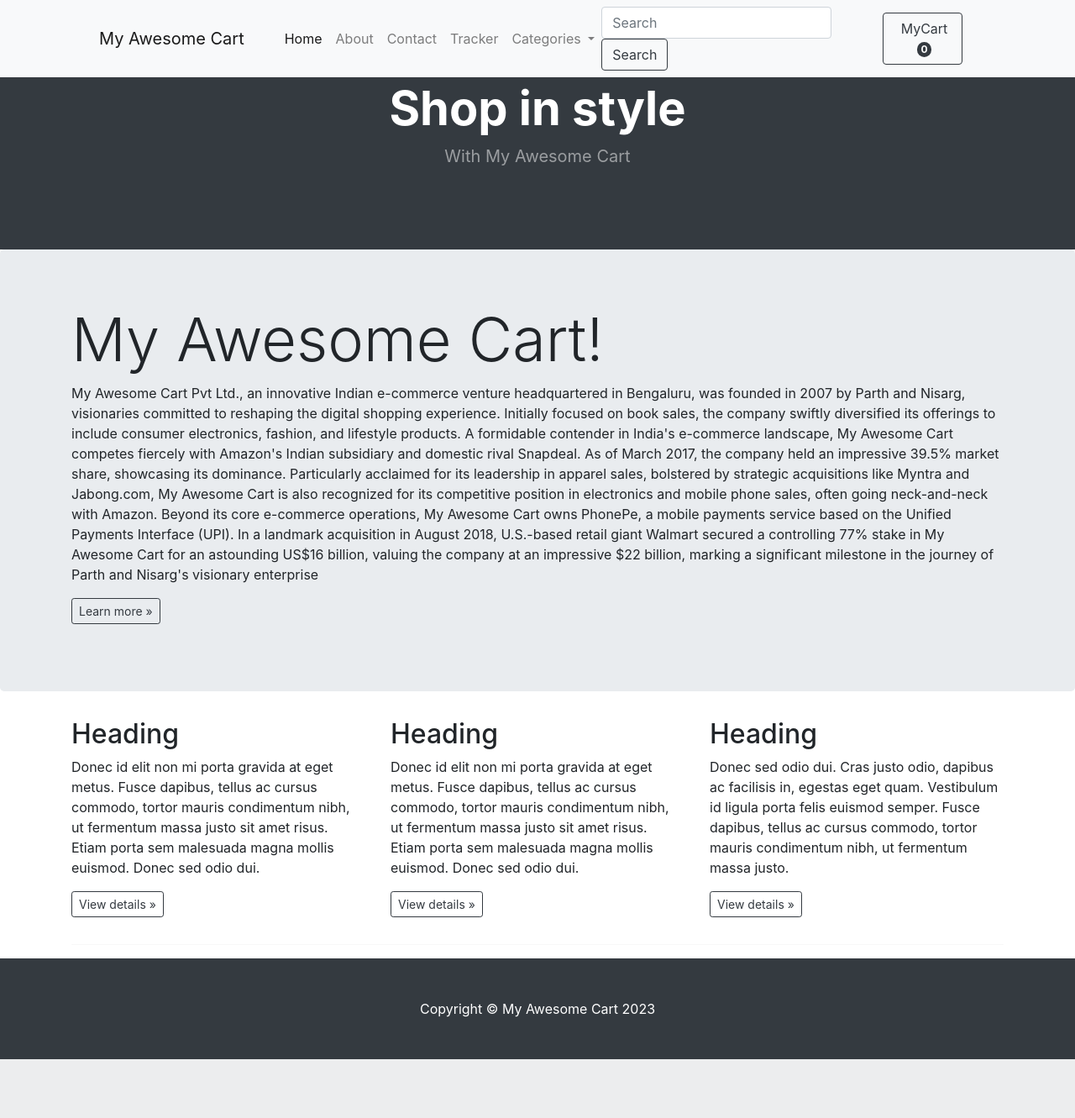
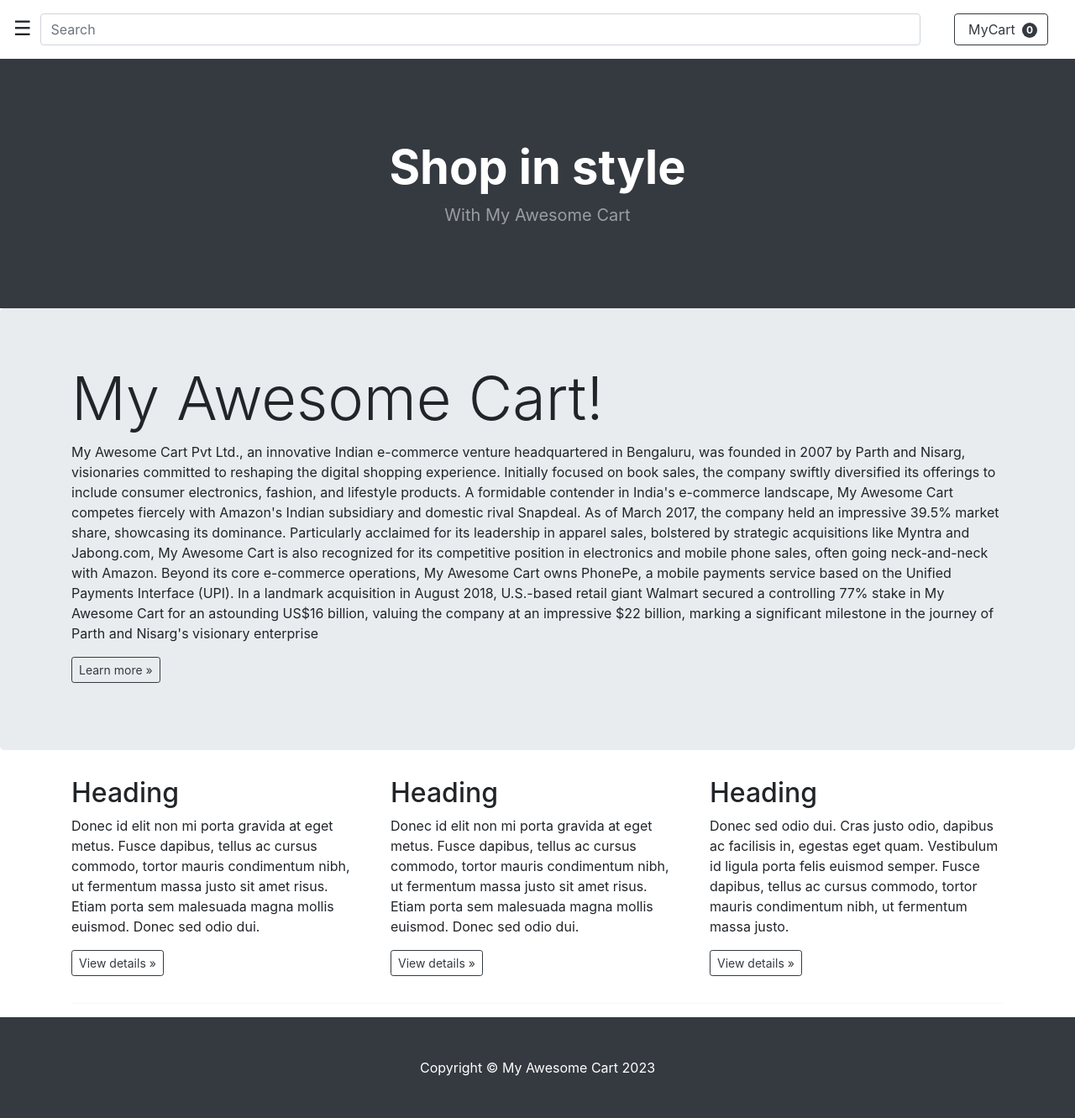
Before and after one commit to ParthRaj27/My-Awesome-Cart, a Django app: page /shop/about/ in a window 1280 px wide. Shown: the whole page at 84% size. Before the commit the page ends 1261 px from the top, so only its background shows below. Run offline with Django 4.2, Linux system fonts and the light colour scheme; some libraries are stand-ins or nearby versions.

Commit message:
navbar changes

```diff
--- a/shop/templates/shop/basic.html
+++ b/shop/templates/shop/basic.html
@@ -1,6 +1,83 @@
 <!DOCTYPE html>
 <html lang="en">
 <head>
+    <style>
+        body {
+            overflow-x: hidden;
+            margin: 0;
+            padding: 0;
+        }
+
+        #navbar {
+            position: fixed;
+            top: 0;
+            left: -250px;
+            width: 250px;
+            height: 100%;
+            background-color: #333;
+            padding-top: 60px;
+            transition: 0.5s;
+            z-index: 1; /* Ensure the navbar is on top of other elements */
+        }
+
+        #navbar.overlay-open {
+            background-color: rgba(0, 0, 0, 0.7); /* Dark overlay when navbar is open */
+            z-index: 2; /* Ensure the overlay is above other elements */
+        }
+
+        #navbar.overlay-open #main {
+            filter: brightness(0.5); /* Reduce brightness of main content when navbar is open */
+        }
+
+        #navbar a {
+            padding: 8px 8px 8px 32px;
+            text-decoration: none;
+            font-size: 18px;
+            color: #818181;
+            display: block;
+            transition: 0.3s;
+        }
+
+        #navbar a:hover {
+            color: #f1f1f1;
+        }
+
+        #main {
+            transition: margin-left 0.5s;
+            padding: 16px;
+            width: 100%;
+            box-sizing: border-box;
+            position: relative;
+            z-index: 0; /* Ensure the main content is behind the navbar and overlay */
+        }
+
+        .openbtn {
+            display: block;
+            float: left;
+            margin-right: 10px;
+            cursor: pointer;
+            font-size: 24px;
+            z-index: 3; /* Ensure the open button is on top of other elements */
+        }
+
+        .search-bar {
+            float: left;
+            width: calc(100% - 200px);
+        }
+
+        .cart-button {
+            float: right;
+        }
+
+        .closebtn {
+            font-size: 30px;
+            position: absolute;
+            top: 10px;
+            left: 10px;
+            cursor: pointer;
+            color: #818181;
+        }
+    </style>
     <!-- Include Poppins font from Google Fonts -->
     <link rel="stylesheet" href="https://fonts.googleapis.com/css?family=Poppins&display=swap">
     <style>
@@ -32,6 +109,10 @@
                 background-size: 120% 120%;
             }
         }
+
+        .me {
+            margin-top: 38px;
+        }
     </style>
     {% load static %}
 
@@ -48,22 +129,32 @@
     {% block css %} {% endblock %}
 </head>
 <body>
-    <nav class="fixed-top navbar navbar-expand-lg navbar-light bg-light">
-        <div class="container px-4 px-lg-5">
-            <a class="navbar-brand" href="/shop">My Awesome Cart</a>
-            <button class="navbar-toggler" type="button" data-toggle="collapse" data-target="#navbarSupportedContent"
-                aria-controls="navbarSupportedContent" aria-expanded="false" aria-label="Toggle navigation">
-                <span class="navbar-toggler-icon"></span>
+    <div id="main">
+        <div class="openbtn" onclick="openNav()">☰</div>
+
+        <!-- Search bar centered -->
+        <form method="get" action="/shop/search/" class="search-bar" id="searchForm">
+            <input class="form-control mr-sm-2" type="search" placeholder="Search" aria-label="Search" name="search"
+                id="search" onkeypress="handleKeyPress(event)" />
+        </form>
+
+        <!-- Cart button always on the right -->
+        <div class="cart-button">
+            <form class="d-flex">
+                <button class="btn btn-outline-dark mx-3" type="button" id="popoverButton" data-html="true">
+                    <i class="bi-cart-fill me-1"></i>
+                    MyCart
+                    <span id="cart" class="badge bg-dark text-white ms-1 rounded-pill">0</span>
                 </button>
-            <div class="collapse navbar-collapse" id="navbarSupportedContent">
-                <ul class="navbar-nav me-auto mb-2 mb-lg-0 ms-lg-4">
-                    <li class="nav-item"><a class="nav-link active" aria-current="page" href="/shop">Home</a></li>
-                    <li class="nav-item"><a class="nav-link" href="/shop/about">About</a></li>
-                    <li class="nav-item"><a class="nav-link" href="/shop/contact">Contact</a></li>
-                    <li class="nav-item"><a class="nav-link" href="/shop/tracker">Tracker</a></li>
-
-                    <!-- Dropdown Example -->
-                    <li class="nav-item dropdown">
+            </form>
+        </div>
+    </div>
+<div id="navbar">
+  <a href="#" class="closebtn" onclick="closeNav()">×</a>
+  <a class="nav-link active" aria-current="page" href="/shop">Home</a>
+  <a class="nav-link" href="/shop/about">About</a>
+<a class="nav-link" href="/shop/contact">Contact</a>
+<a class="nav-link" href="/shop/tracker">Tracker</a>
 <a class="nav-link dropdown-toggle" href="#" id="navbarDropdown" role="button" data-toggle="dropdown" aria-haspopup="true" aria-expanded="false">
     Categories
 </a>
@@ -79,25 +170,8 @@
     <a class="dropdown-item" href="/shop/subcategory/MobilePhones">Want A Mobile phone?</a>
     <a class="dropdown-item" href="/shop/subcategory/Apple Phones">Apple Lover?</a>
 </div>
-                    </li>
-                    <!-- End Dropdown Example -->
-
-                </ul>
-                <form method="get" action="/shop/search/" class="d-flex form-inline my-2 my-lg-0">
-                    <input class="form-control mr-sm-2" type="search" placeholder="Search" aria-label="Search" name="search" id="search" />
-                    <button class="btn btn-outline-dark" type="submit">Search</button>
-                </form>
-                <form class="d-flex">
-                    <button class="btn btn-outline-dark mx-3" type="button" id="popoverButton" data-html="true">
-                        <i class="bi-cart-fill me-1"></i>
-                        MyCart
-                        <span id="cart" class="badge bg-dark text-white ms-1 rounded-pill">0</span>
-                    </button>
-                </form>
 </div>
-        </div>
-    </nav>
-    <header class="bg-dark py-5">
+<header class="me bg-dark py-5 mt-50 me">
     <div class="container px-4 px-lg-5 my-5">
         <div class="text-center text-white">
             <h1 class="display-4 fw-bolder">Shop in style</h1>
@@ -150,4 +224,25 @@
 
 
 </script>
+<script>
+     function openNav() {
+            document.getElementById("navbar").classList.add("overlay-open");
+            document.getElementById("navbar").style.left = "0";
+            document.getElementById("main").style.marginLeft = "250px";
+            document.querySelector(".openbtn").style.display = "none";
+        }
+
+        function closeNav() {
+            document.getElementById("navbar").classList.remove("overlay-open");
+            document.getElementById("navbar").style.left = "-250px";
+            document.getElementById("main").style.marginLeft = "0";
+            document.querySelector(".openbtn").style.display = "block";
+        }
+
+        function handleKeyPress(event) {
+            if (event.keyCode === 13) {
+                document.getElementById("searchForm").submit();
+            }
+        }
+  </script>
 </html>
```
Lines whose indentation alone changed are shown as unchanged.
